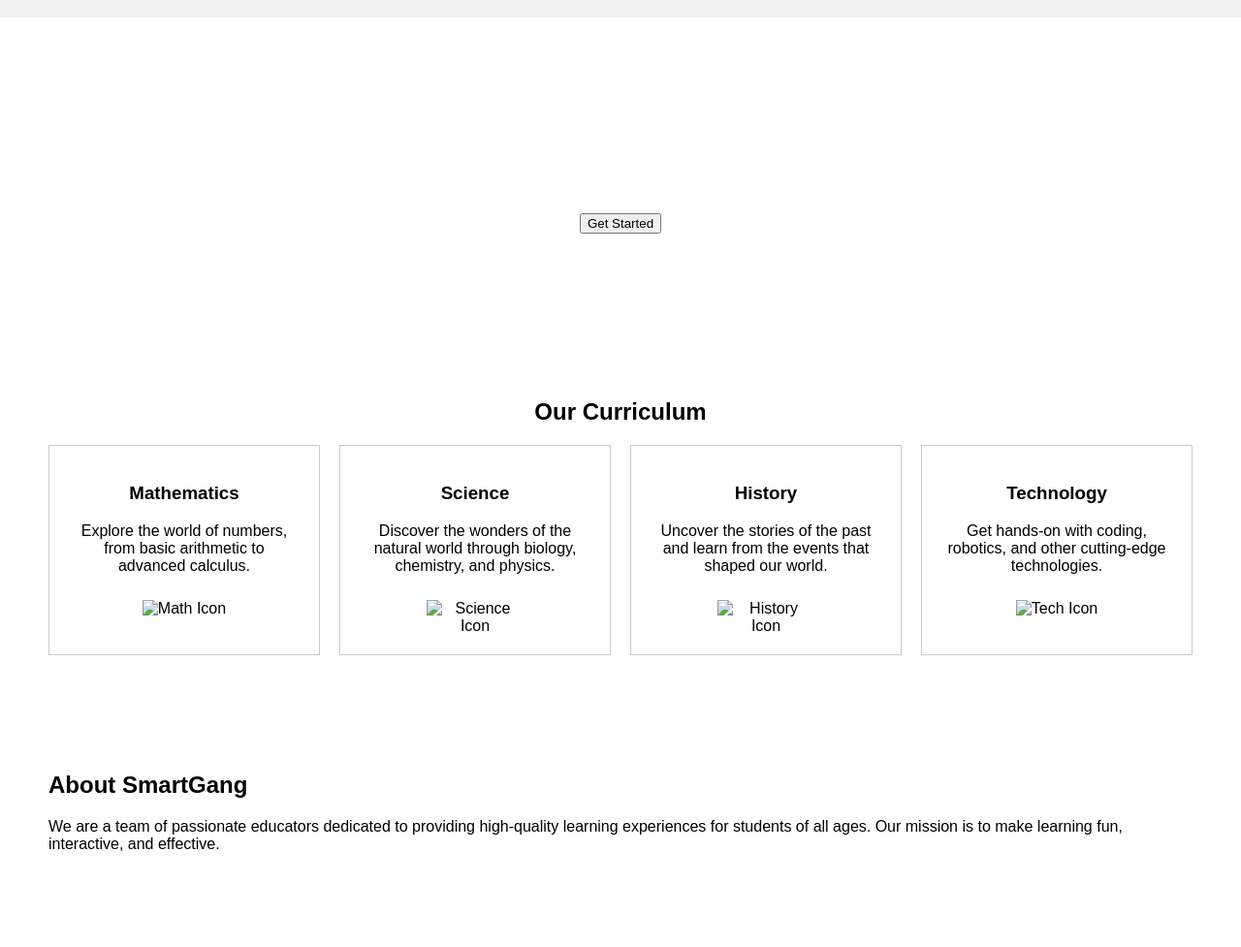
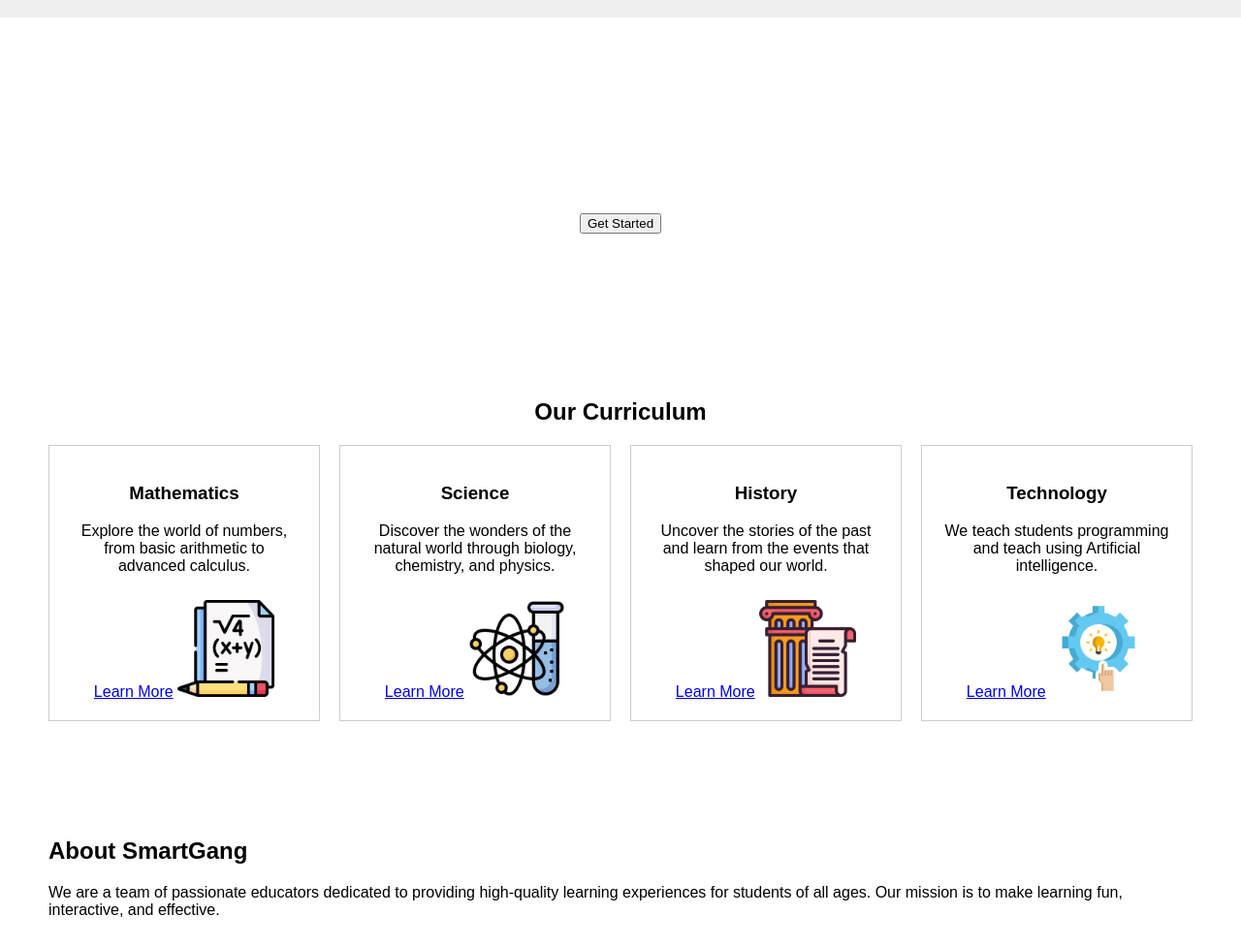
Before and after one commit to ajm19826/Smartgang, a plain HTML site: page index.html in a window 1280 px wide. Shown: the part 120-1097 px from the top of the page at 97% size. Drawn offline with Linux system fonts and the light colour scheme.

Commit message:
Update index.html

```diff
--- a/index.html
+++ b/index.html
@@ -32,22 +32,26 @@
             <div class="course">
                 <h3>Mathematics</h3>
                 <p>Explore the world of numbers, from basic arithmetic to advanced calculus.</p>
-                <img src="math-icon.png" alt="Math Icon">  </div>
+                <a href="math.html">Learn More</a>
+                <img src="image/math-icon.png" alt="Math Icon">  </div>
 
             <div class="course">
                 <h3>Science</h3>
                 <p>Discover the wonders of the natural world through biology, chemistry, and physics.</p>
-                <img src="science-icon.png" alt="Science Icon"> </div>
+                <a href="science.html">Learn More</a>
+                <img src="image/science-icon.png" alt="Science Icon"> </div>
 
             <div class="course">
                 <h3>History</h3>
                 <p>Uncover the stories of the past and learn from the events that shaped our world.</p>
-                <img src="history-icon.png" alt="History Icon"> </div>
+                <a href="history.html">Learn More</a>
+                <img src="image/history-icon.png" alt="History Icon"> </div>
 
             <div class="course">
                 <h3>Technology</h3>
-                <p>Get hands-on with coding, robotics, and other cutting-edge technologies.</p>
-                <img src="tech-icon.png" alt="Tech Icon"> </div>
+                <p>We teach students programming and teach using Artificial intelligence.</p>
+                <a href="tech.html">Learn More</a>
+                <img src="image/tech-icon.png" alt="Tech Icon"> </div>
 
         </div>
     </section>
```
